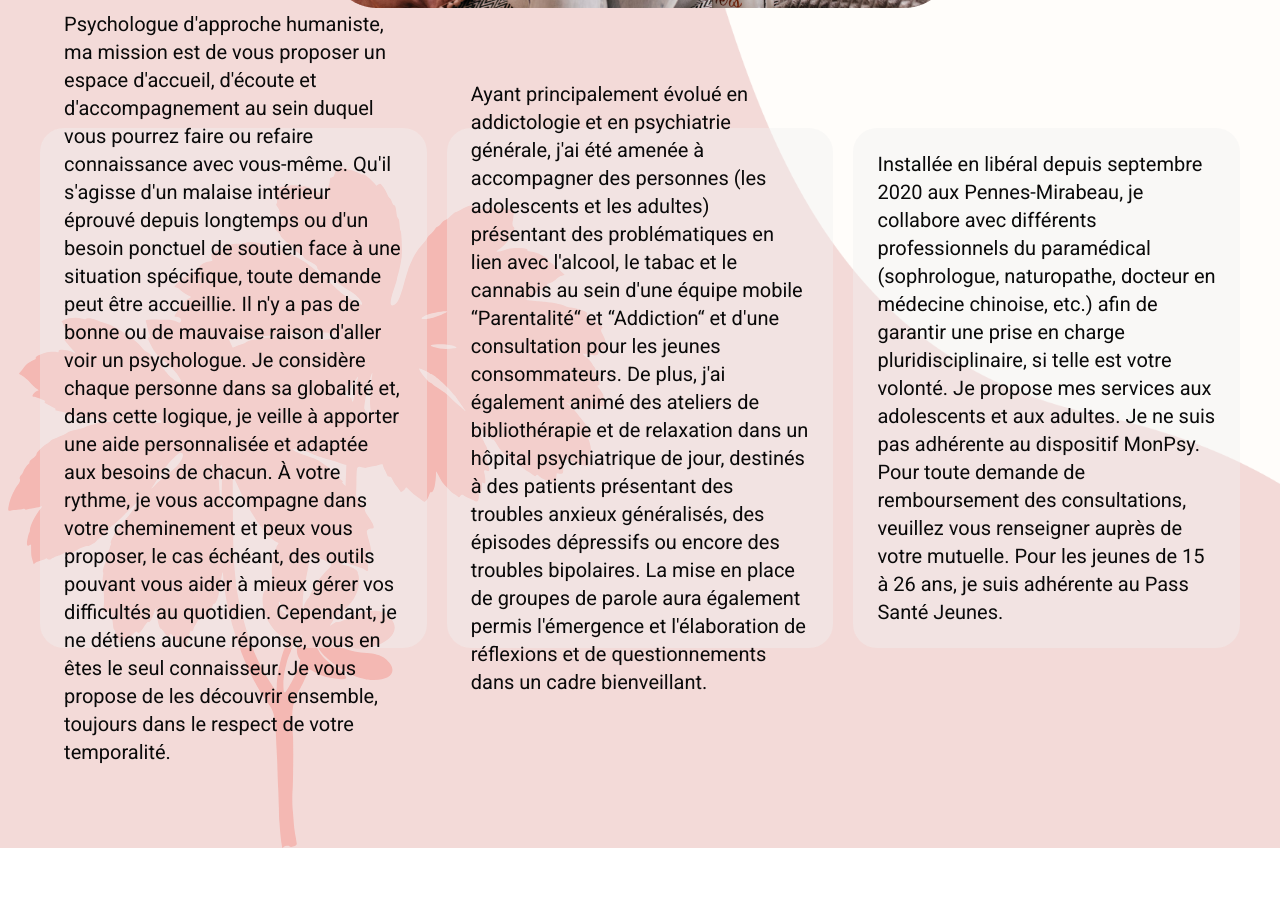
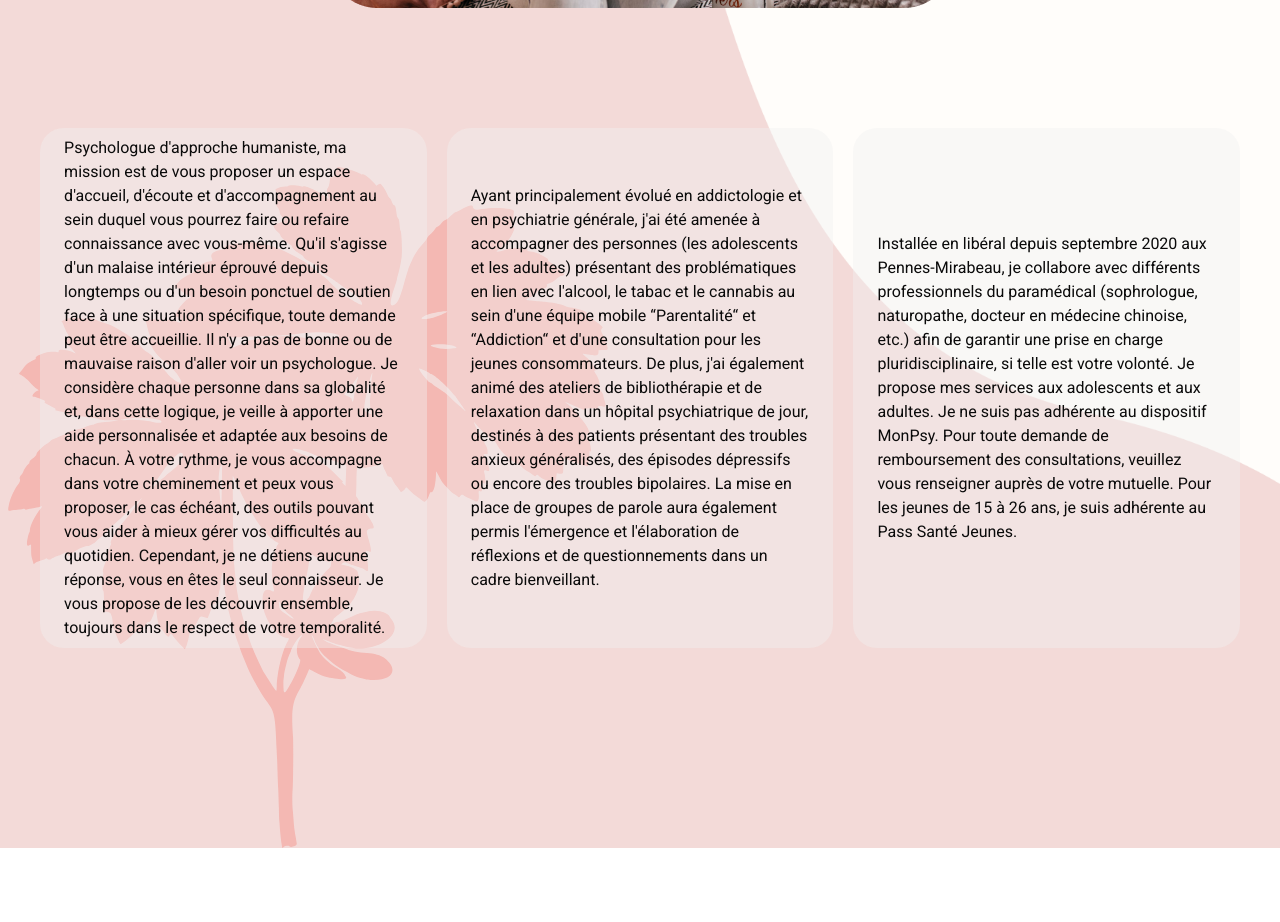
Before and after one commit to GuillaumeCeccoli/site-delphine, a Next.js app: page /About in a window 1280 px wide. Shown: the part 960-1882 px from the top of the page. Built offline with nearby package versions, Linux system fonts and the light colour scheme; a web font is replaced by a local one.

Commit message:
Modif taille de texte page a propos

```diff
--- a/app/About/page.tsx
+++ b/app/About/page.tsx
@@ -43,7 +43,7 @@ export default function About() {
         </article>
         <article className="flex flex-col items-center backgroundPink lg:bg-transparent xl:flex-row xl:justify-between items-centers xl:mx-5 xl:pb-40">
           <div className="font-sans bg-[#EFEFEF] bg-opacity-40 my-10 rounded-3xl sm:w-4/5 md:mb-20 lg:mb-10 lg:w-3/5 z-10 xl:mx-5">
-            <div className="w-11/12 m-auto px-2 py-8 text-sm lg:text-base xl:text-xl xl:h-[520px] flex items-center">
+            <div className="w-11/12 m-auto px-2 py-8 text-sm lg:text-base xl:h-[520px] flex items-center">
               <p>
                 Psychologue d&apos;approche humaniste, ma mission est de vous
                 proposer un espace d&apos;accueil, d&apos;écoute et
@@ -66,7 +66,7 @@ export default function About() {
             </div>
           </div>
           <div className="font-sans bg-[#EFEFEF] bg-opacity-40 my-10 rounded-3xl sm:w-4/5 md:mb-20 lg:mb-10 lg:w-3/5 z-10">
-            <div className="w-11/12 m-auto px-2 py-8 text-sm lg:text-base xl:text-xl  xl:h-[520px] flex items-center">
+            <div className="w-11/12 m-auto px-2 py-8 text-sm lg:text-base xl:h-[520px] flex items-center">
               <p>
                 Ayant principalement évolué en addictologie et en psychiatrie
                 générale, j&apos;ai été amenée à accompagner des personnes (les
@@ -85,7 +85,7 @@ export default function About() {
             </div>
           </div>
           <div className="font-sans bg-[#EFEFEF] bg-opacity-40 my-10 rounded-3xl sm:w-4/5 md:mb-20 lg:mb-10 lg:w-3/5 z-10 xl:mx-5">
-            <div className="w-11/12 m-auto px-2 py-8 text-sm lg:text-base xl:text-xl  xl:h-[520px] flex items-center">
+            <div className="w-11/12 m-auto px-2 py-8 text-sm lg:text-base xl:h-[520px] flex items-center">
               <p>
                 Installée en libéral depuis septembre 2020 aux Pennes-Mirabeau,
                 je collabore avec différents professionnels du paramédical
```
